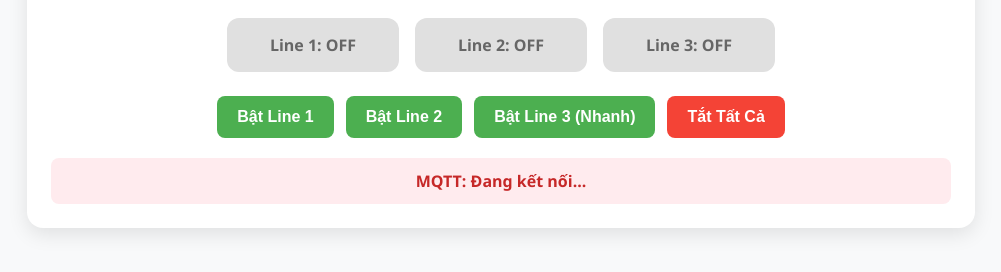
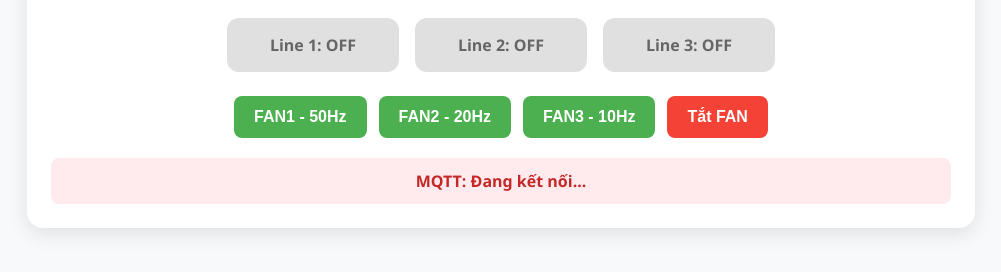
Before and after one commit to 0971048764/PCCC, a plain HTML site: page index.html in a window 1280 px wide. Shown: the part 276-548 px from the top of the page, without its empty margins (139-1140 px from the left). Drawn offline with Linux system fonts and the light colour scheme; a script that the page names is missing.

Commit message:
Add files via upload

```diff
--- a/index.html
+++ b/index.html
@@ -131,10 +131,10 @@
     </div>
 
     <div class="controls">
-      <button class="btn-on" onclick="send('line1on')">Bật Line 1</button>
-      <button class="btn-on" onclick="send('line2on')">Bật Line 2</button>
-      <button class="btn-on" onclick="send('line3on')">Bật Line 3 (Nhanh)</button>
-      <button class="btn-off" onclick="send('line1off')">Tắt Tất Cả</button>
+      <button class="btn-on" onclick="send('FAN1')">FAN1 - 50Hz</button>
+      <button class="btn-on" onclick="send('FAN2')">FAN2 - 20Hz</button>
+      <button class="btn-on" onclick="send('FAN3')">FAN3 - 10Hz</button>
+      <button class="btn-off" onclick="send('FANOFF')">Tắt FAN</button>
     </div>
 
     <div class="status disconnected" id="status">MQTT: Đang kết nối...</div>
```
